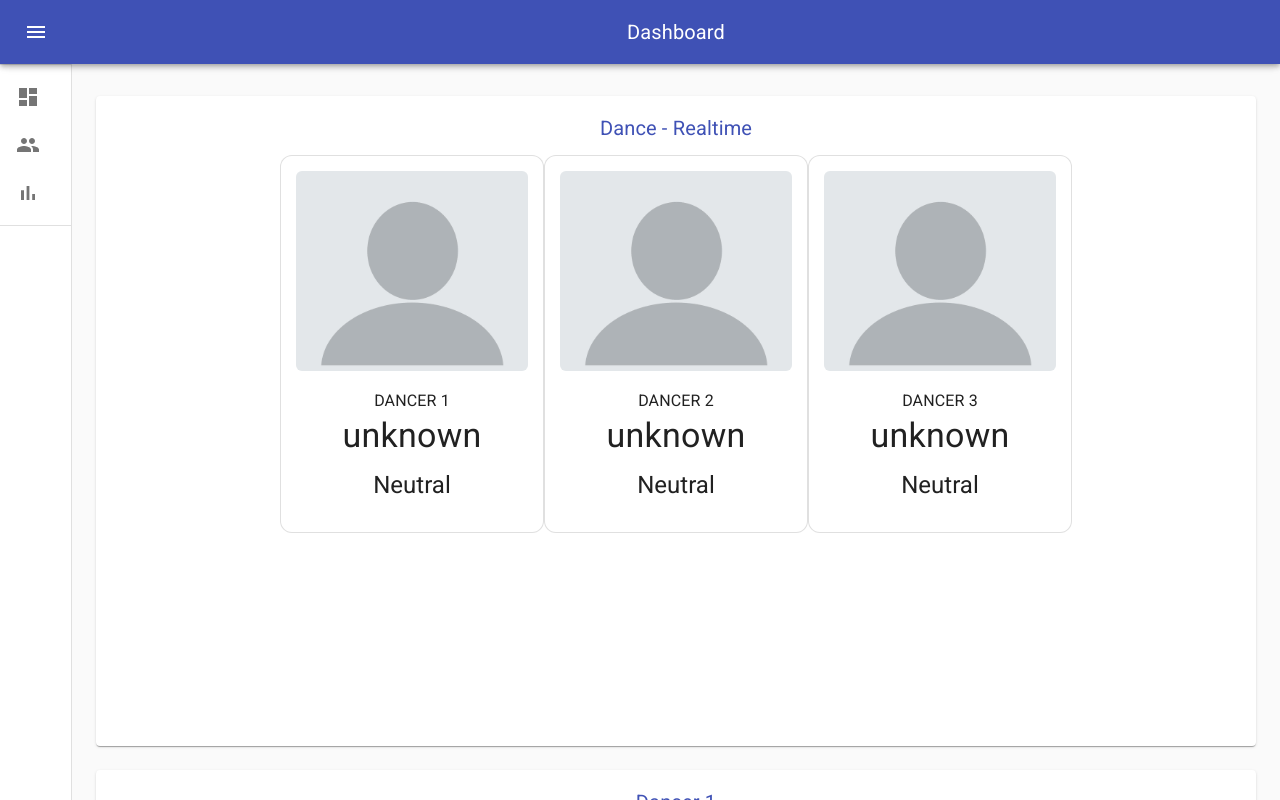
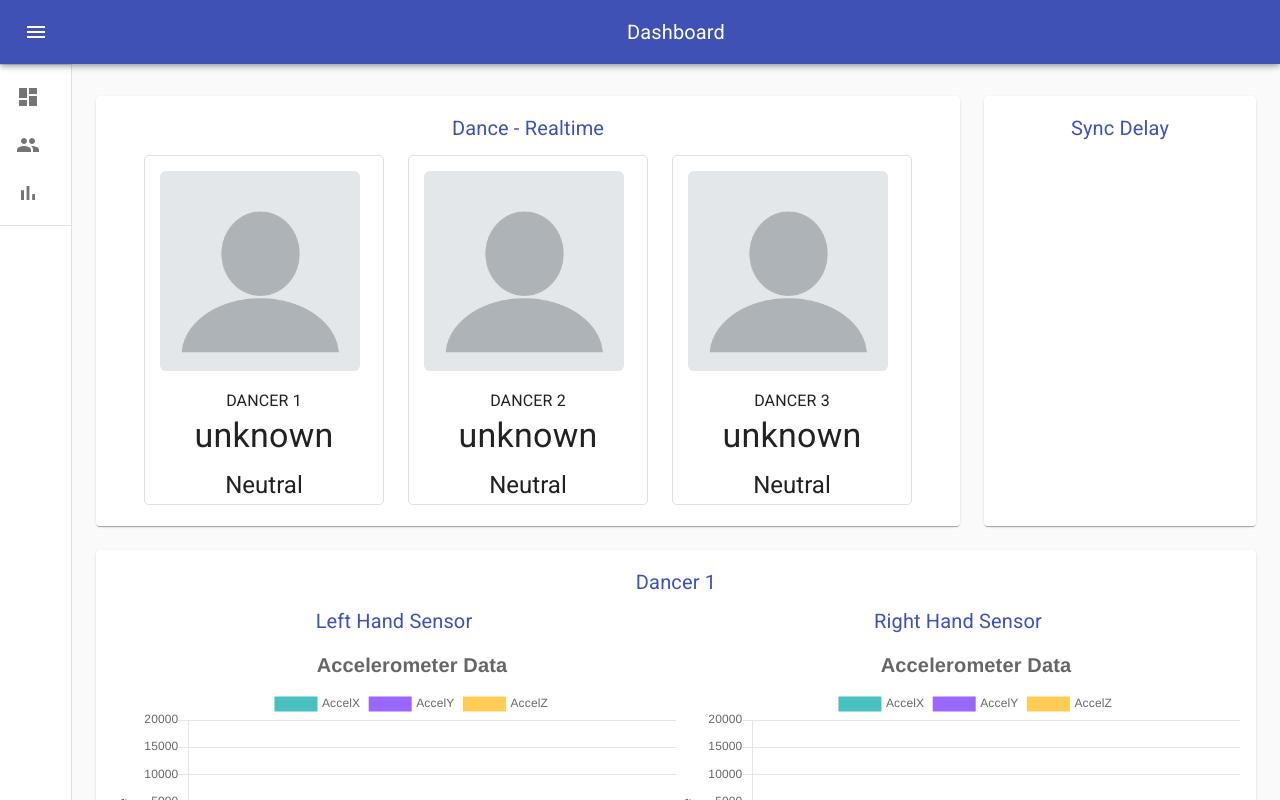
Before and after one commit to CG4002-B04/Dashboard, a React (Create React App) app in the folder root/frontend/: page / in a window 1280 px wide. Built offline with nearby package versions, Linux system fonts and the light colour scheme; no server answers.

Commit message:
[Chore] Layout for left and right sensors

```diff
--- a/root/frontend/src/components/ChartGroup/ChartGroup.js
+++ b/root/frontend/src/components/ChartGroup/ChartGroup.js
@@ -16,10 +16,15 @@ const useStyles = makeStyles((theme) => ({
   accelGyro: {
     display: 'flex',
     overflow: 'auto',
-    flexDirection: 'row'
+    flexDirection: 'column'
+  },
+  sensor: {
+    display: 'flex',
+    overflow: 'auto',
+    flexDirection:'row'
   },
   fixedHeight: {
-    height: 650,
+    height: 750,
   },
 }));
 
@@ -28,17 +33,30 @@ function ChartGroup({dancer}) {
   const fixedHeightPaper = clsx(classes.paper, classes.fixedHeight);
   return(
     <Grid item xs={12}>
+
       <Paper className={fixedHeightPaper}>
-        <Typography component="h2" variant="h6" color="primary" gutterBottom>
-          Dancer {dancer}
-        </Typography>
-        <div className={classes.accelGyro}>
-          <Chart metric="Gyrometer" dancer={dancer} hand='Left'/>
-          <Chart metric="Gyrometer" dancer={dancer} hand='Right'/>
+        <div className={classes.layout}>
         </div>
         <div className={classes.accelGyro}>
-          <Chart metric="Accelerometer" dancer={dancer} hand='Left'/>
-          <Chart metric="Accelerometer" dancer={dancer} hand='Right'/>
+          <Typography component="h2" variant="h6" color="primary" gutterBottom>
+          Dancer {dancer}
+          </Typography>
+        </div>
+        <div className={classes.sensor}>
+          <div className={classes.accelGyro}>
+            <Typography component="h2" variant="h6" color="primary" gutterBottom>
+              Left Hand Sensor
+            </Typography>
+            <Chart metric="Accelerometer" dancer={dancer} hand='Left'/>
+            <Chart metric="Gyrometer" dancer={dancer} hand='Left'/>
+          </div>
+          <div className={classes.accelGyro}>
+            <Typography component="h2" variant="h6" color="primary" gutterBottom>
+              Right Hand Sensor
+            </Typography>
+            <Chart metric="Accelerometer" dancer={dancer} hand='Right'/>
+            <Chart metric="Gyrometer" dancer={dancer} hand='Right'/>
+          </div>
         </div>
       </Paper>
     </Grid>
--- a/root/frontend/src/components/Dashboard/Dashboard.js
+++ b/root/frontend/src/components/Dashboard/Dashboard.js
@@ -21,7 +21,7 @@ import AccordionDetails from '@material-ui/core/AccordionDetails';
 import AccordionSummary from '@material-ui/core/AccordionSummary'
 import ExpandMoreIcon from '@material-ui/icons/ExpandMore'
 
-import Chart from '../Chart/Chart';
+
 import EvalCardGroup from '../EvalCardGroup/EvalCardGroup'
 import ChartGroup from '../ChartGroup/ChartGroup'
 
@@ -109,16 +109,14 @@ const useStyles = makeStyles((theme) => ({
   fixedHeight: {
     height: 650,
   },
+  fixedHeightEvalCardGroup: {
+    height: 430,
+  },
 }));
 
 function Dashboard() {
   const classes = useStyles();
   const [open, setOpen] = useState(false);
-  const [expanded, setExpanded] = React.useState(false);
-
-  const handleChange = (panel) => (event, isExpanded) => {
-    setExpanded(isExpanded ? panel : false);
-  };
 
   const handleDrawerOpen = () => {
     setOpen(true);
@@ -126,7 +124,7 @@ function Dashboard() {
   const handleDrawerClose = () => {
     setOpen(false);
   };
-  const fixedHeightPaper = clsx(classes.paper, classes.fixedHeight);
+  const heightEvalCardGroup = clsx(classes.paper, classes.fixedHeightEvalCardGroup);
 
   return (
     <div className={classes.root}>
@@ -168,26 +166,21 @@ function Dashboard() {
         <div className={classes.appBarSpacer} />
         <Container maxWidth="lg" className={classes.container}>
           <Grid container spacing={3}>
-            <Grid item xs={12}>
-              <Paper className={fixedHeightPaper}>
+            <Grid item xs={9}>
+              <Paper className={heightEvalCardGroup}>
                 <Typography component="h2" variant="h6" color="primary" gutterBottom>
                   Dance - Realtime
                 </Typography>
                 <EvalCardGroup />
               </Paper>
             </Grid>
-            {/* <Accordion>
-              <AccordionSummary
-                expandIcon={<ExpandMoreIcon />}
-                aria-controls="panel1bh-content"
-                id="panel1bh-header"
-              >
-                <Typography className={classes.heading}>Dancer 1</Typography>
-                <AccordionDetails>
-                  <Typography>Hello everyone </Typography>
-                </AccordionDetails>
-              </AccordionSummary>
-            </Accordion> */}
+            <Grid item xs={3}>
+              <Paper className={heightEvalCardGroup}>
+                <Typography component="h2" variant="h6" color="primary" gutterBottom>
+                  Sync Delay
+                </Typography>
+              </Paper>
+            </Grid>
 
             <ChartGroup dancer="1"/>
             <ChartGroup dancer="2"/>
--- a/root/frontend/src/components/EvalCard/EvalCard.js
+++ b/root/frontend/src/components/EvalCard/EvalCard.js
@@ -9,11 +9,13 @@ import Typography from '@material-ui/core/Typography';
 const useStyles = makeStyles({
   root: {
     display: 'flex',
-    width: 400,
-    maxWidth: 400,
-    margin: 'auto',
-    borderRadius: 12,
+    width: 240,
+    height: 350,
+    maxWidth: 250,
+    margin: 'auto', //set it to auto do it doesn't cut off the title
+    borderRadius: 5,
     padding: 15,
+    justifyContent: 'center',
   },
   content: {
     flex: '1 0 auto',
@@ -21,6 +23,7 @@ const useStyles = makeStyles({
   media: {
     borderRadius: 6,
     height: 200,
+    width: 200,
   },
 });
 
```
